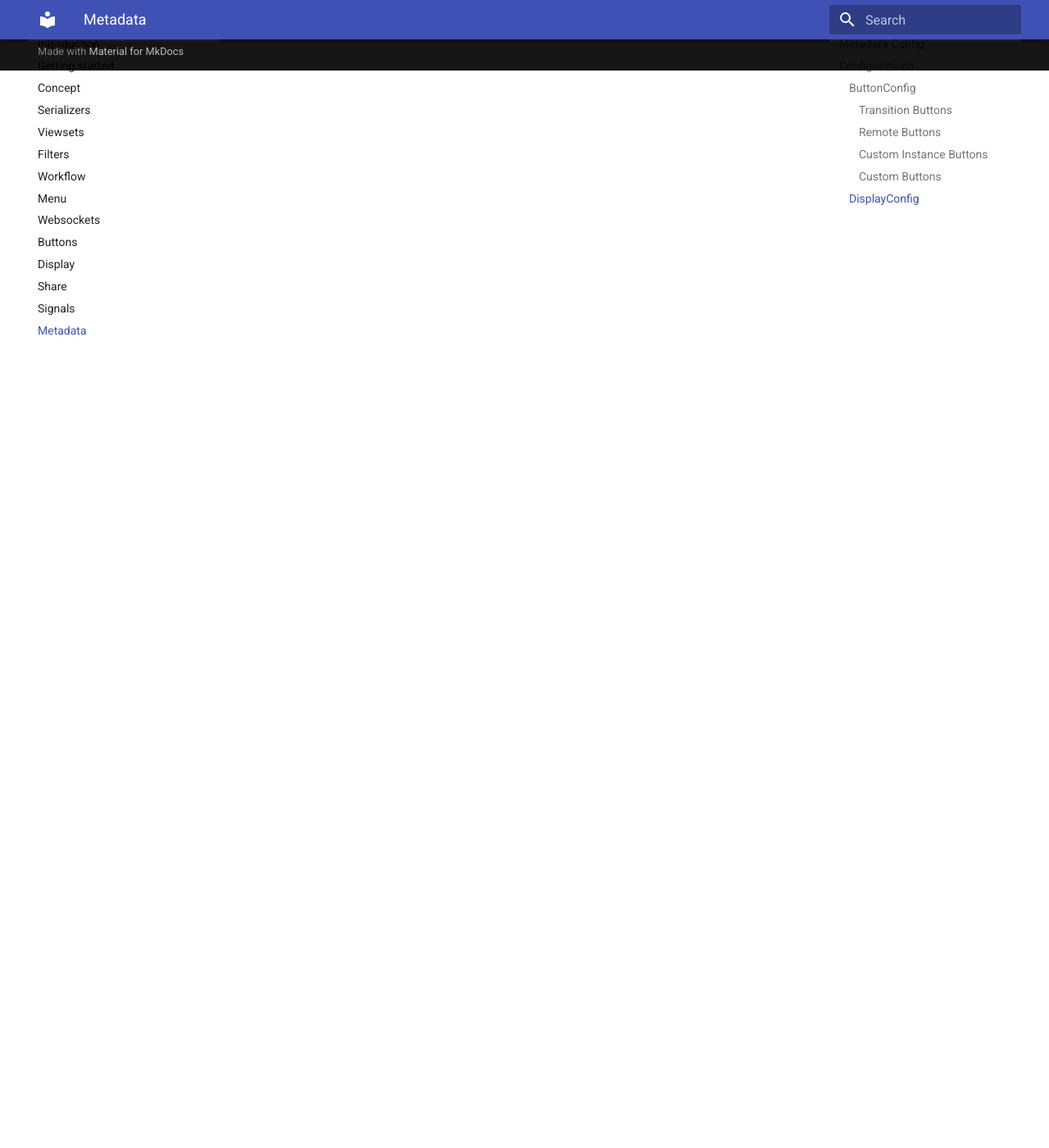
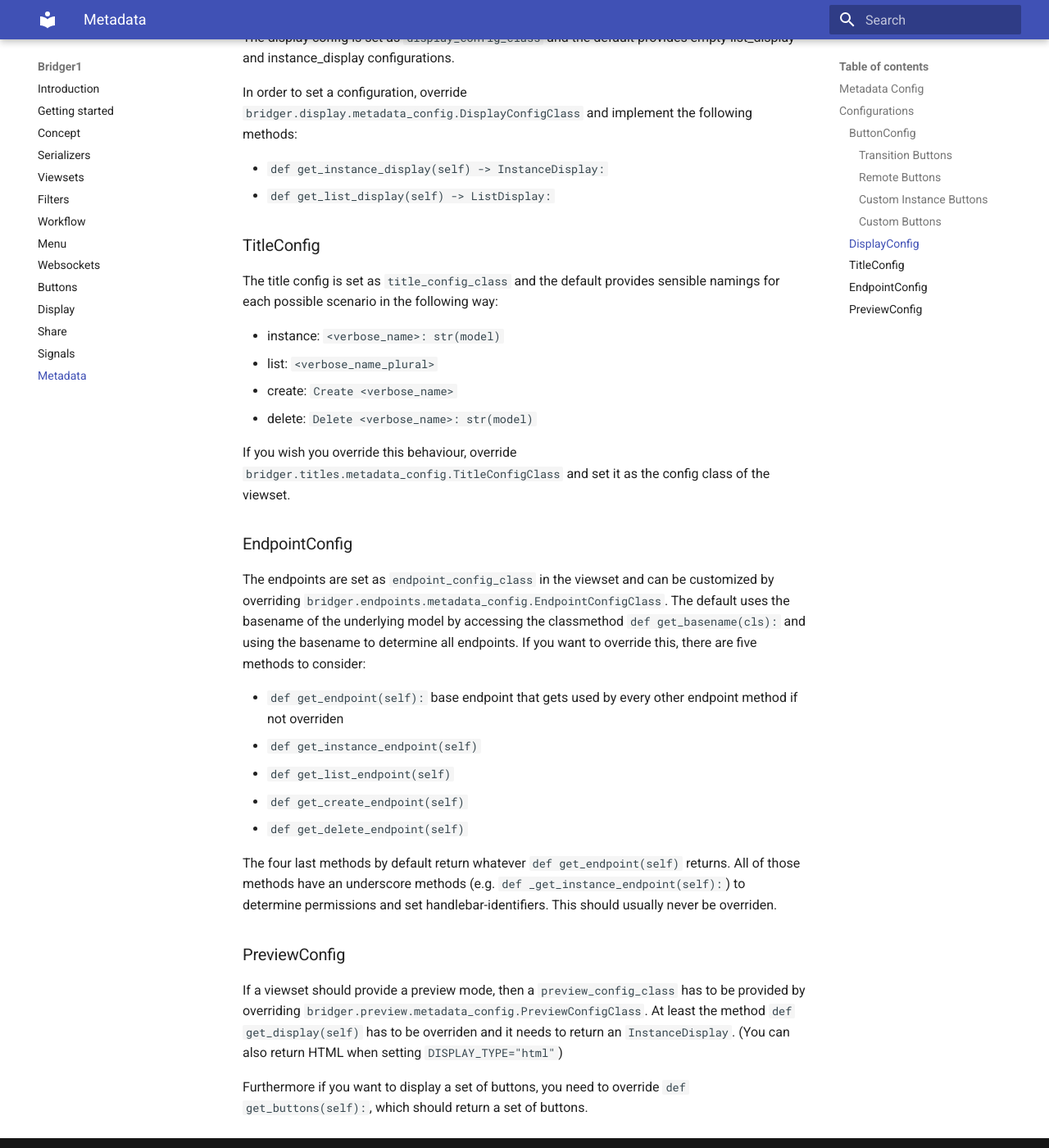
Before and after one commit to intellineers/django-bridger, an MkDocs documentation site: the page built from docs/metadata.md, in a window 1280 px wide and 1400 px high, scrolled down 2681 px. Shown: the whole window at 82% size. Built offline with MkDocs 1.6.1 and Material for MkDocs 9.7.7, drawn with Linux system fonts in a browser that asks for light colours.

Commit message:
documentation

```diff
--- a/docs/metadata.md
+++ b/docs/metadata.md
@@ -79,7 +79,43 @@ def get_custom_list_instance_buttons(self) -> Set:
 
 Custom buttons behave exactly like Custom Instance Buttons, except that they are not bound to a single instance. (E.g. when defining custom buttons they will show only once in both instance and list views).
 
-!!! imprtant
-Custom buttons may never define `keys` and should only define `endpoints`
+!!! important
+    Custom buttons may never define `keys` and should only define `endpoints`
 
 ### DisplayConfig
+
+The display config is set as `display_config_class` and the default provides empty list_display and instance_display configurations.
+
+In order to set a configuration, override `bridger.display.metadata_config.DisplayConfigClass` and implement the following methods:
+
+* `def get_instance_display(self) -> InstanceDisplay:`
+* `def get_list_display(self) -> ListDisplay:`
+
+### TitleConfig
+
+The title config is set as `title_config_class` and the default provides sensible namings for each possible scenario in the following way:
+
+* instance: `<verbose_name>: str(model)`
+* list: `<verbose_name_plural>`
+* create: `Create <verbose_name>`
+* delete: `Delete <verbose_name>: str(model)`
+
+If you wish you override this behaviour, override `bridger.titles.metadata_config.TitleConfigClass` and set it as the config class of the viewset.
+
+### EndpointConfig
+
+The endpoints are set as `endpoint_config_class` in the viewset and can be customized by overriding `bridger.endpoints.metadata_config.EndpointConfigClass`. The default uses the basename of the underlying model by accessing the classmethod `def get_basename(cls):` and using the basename to determine all endpoints. If you want to override this, there are five methods to consider:
+
+* `def get_endpoint(self):` base endpoint that gets used by every other endpoint method if not overriden
+* `def get_instance_endpoint(self)`
+* `def get_list_endpoint(self)`
+* `def get_create_endpoint(self)`
+* `def get_delete_endpoint(self)`
+
+The four last methods by default return whatever `def get_endpoint(self)` returns. All of those methods have an underscore methods (e.g. `def _get_instance_endpoint(self):`) to determine permissions and set handlebar-identifiers. This should usually never be overriden.
+
+### PreviewConfig
+
+If a viewset should provide a preview mode, then a `preview_config_class` has to be provided by overriding `bridger.preview.metadata_config.PreviewConfigClass`. At least the method `def get_display(self)` has to be overriden and it needs to return an `InstanceDisplay`. (You can also return HTML when setting `DISPLAY_TYPE="html"`)
+
+Furthermore if you want to display a set of buttons, you need to override `def get_buttons(self):`, which should return a set of buttons.
```
